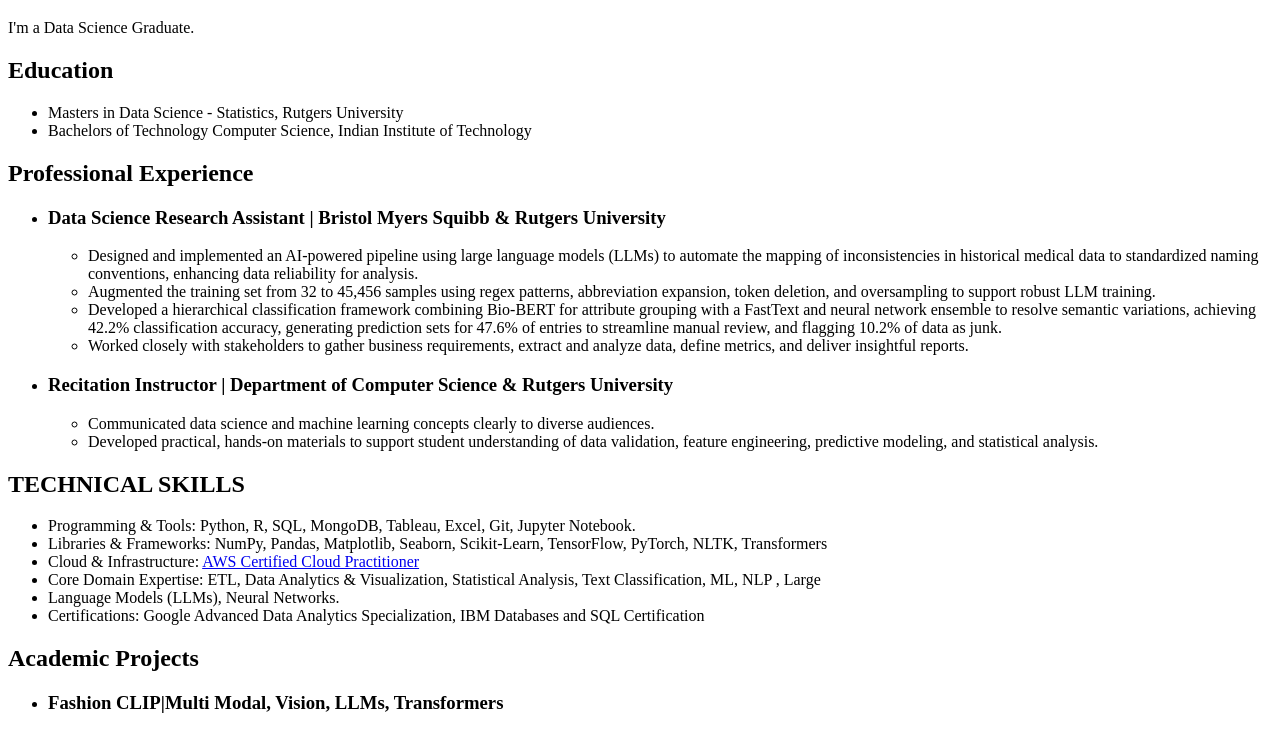
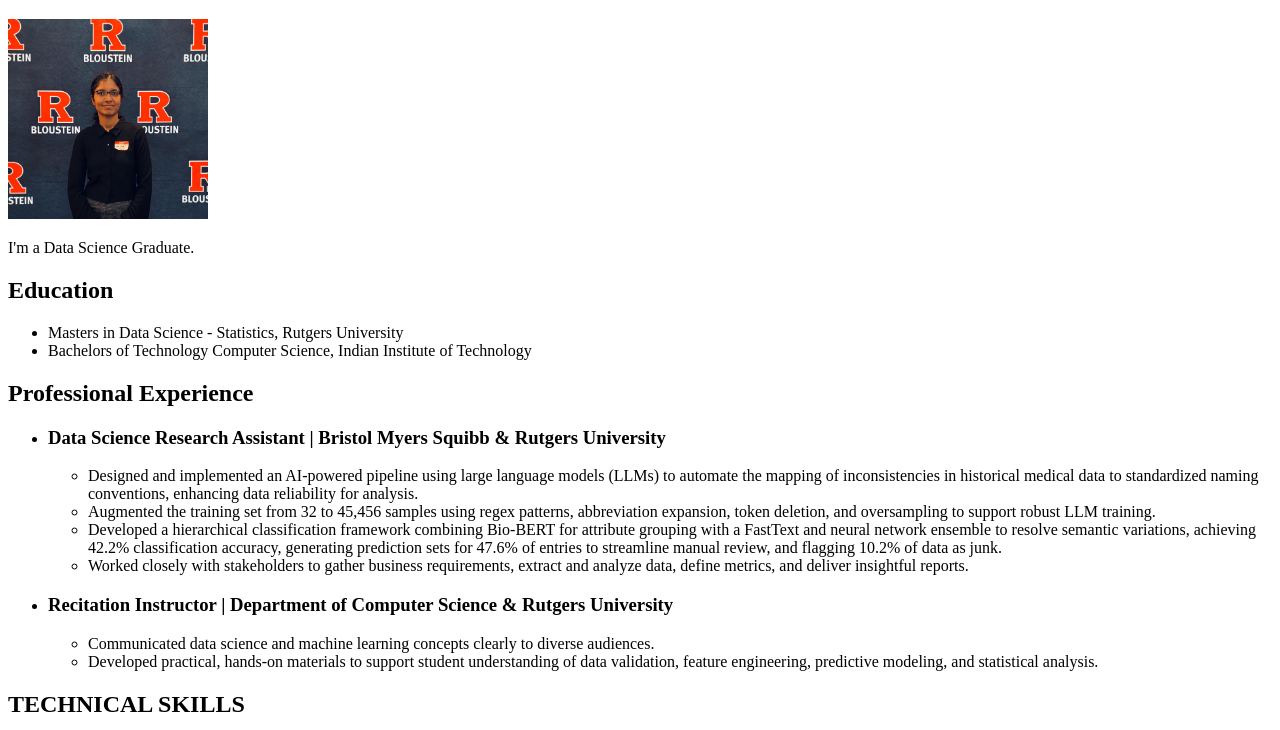
Before and after one commit to amrutha2508/html-portfolio, a plain HTML site: page index.html in a window 1280 px wide. Shown: the part 61-791 px from the top of the page. Drawn offline with Linux system fonts and the light colour scheme.

Commit message:
added image

```diff
--- a/index.html
+++ b/index.html
@@ -22,6 +22,7 @@ https://developer.mozilla.org/en-US/docs/Web/HTML/Element/img#attr-height -->
     </head>
     <body>
         <h1>Amrutha Karuturi</h1>
+        <img src = "./assets/images/photo.jpg"  width="200" height="200" />
         <p>I'm a Data Science Graduate.</pp>
         <h2>Education</h2>
             <ul>
```
Also changed, not shown: assets/images/photo.jpg (added).
